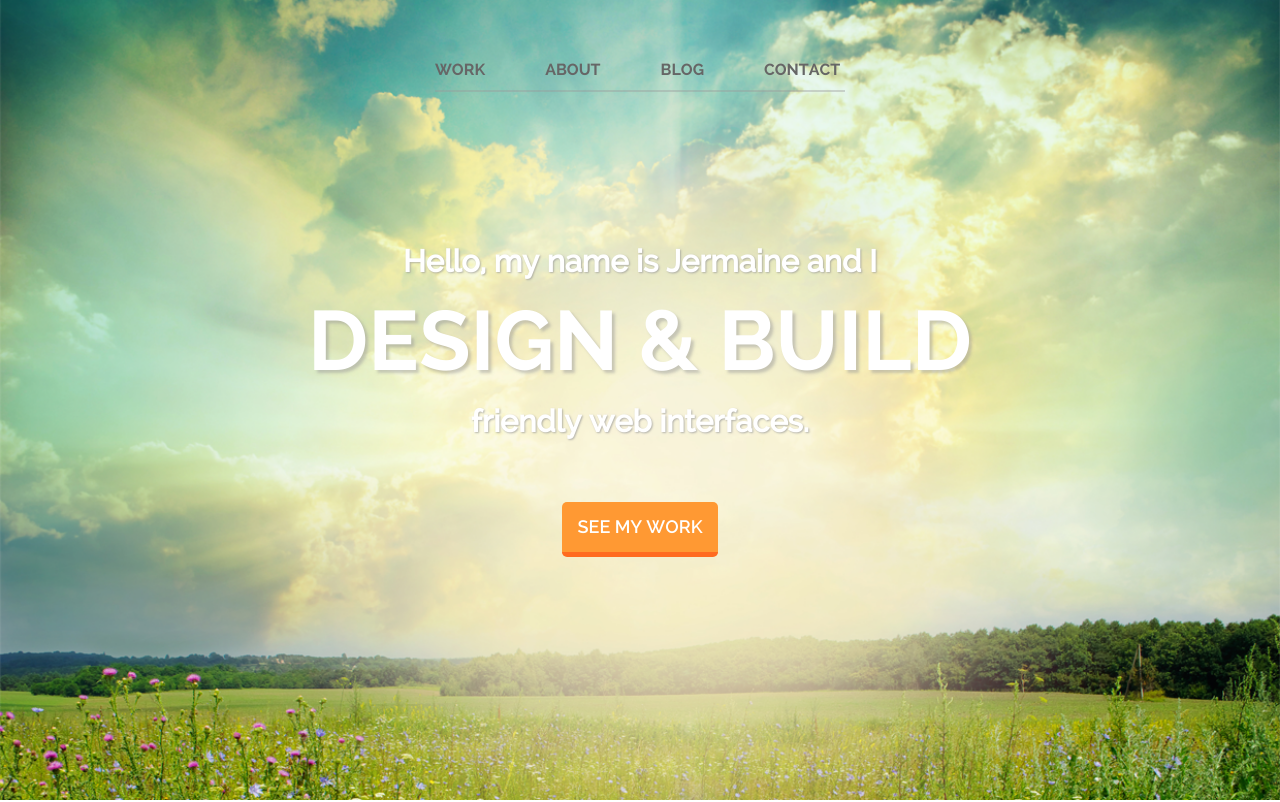
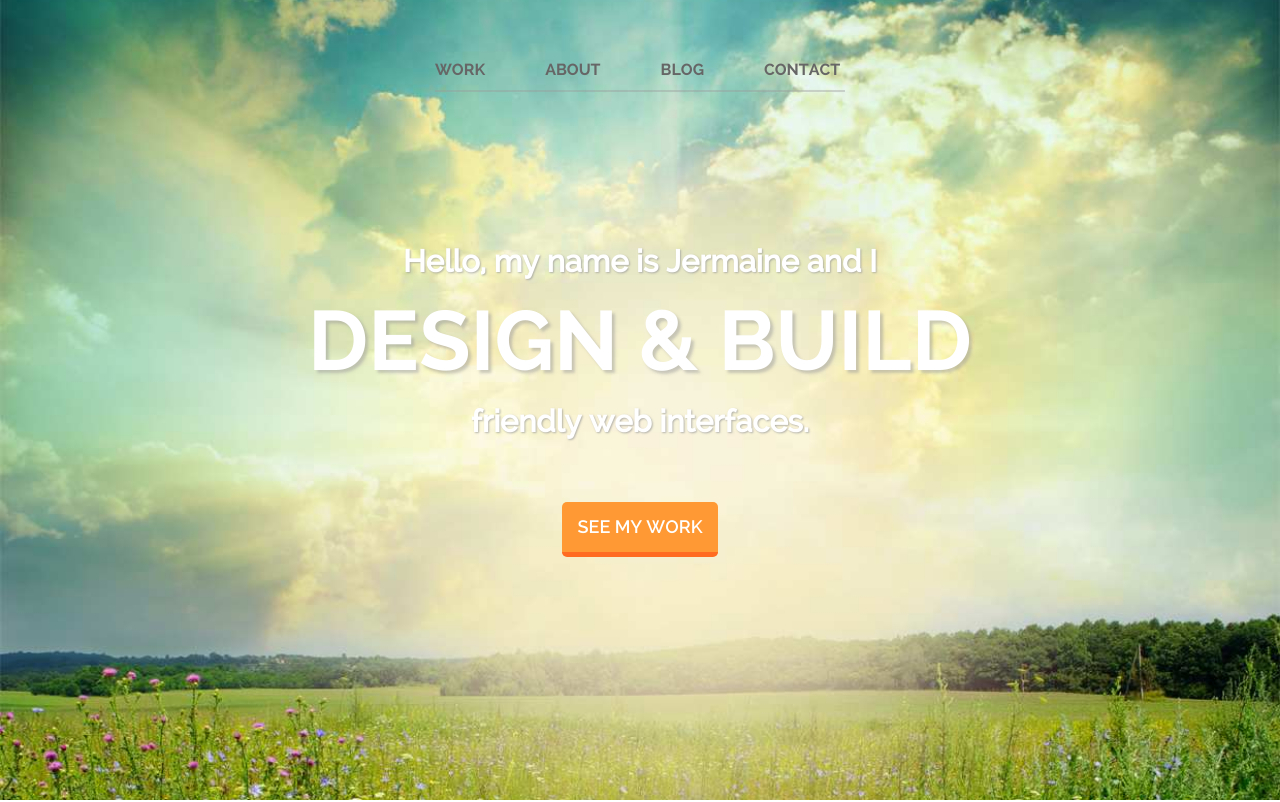
Before and after one commit to jermainewong/jermainewong.github.com, a plain HTML site: page index.html in a window 1280 px wide. Shown: the top 802 px of the page. Drawn offline with Linux system fonts and the light colour scheme.

Commit message:
switched to a smaller size image

```diff
--- a/css/main.css
+++ b/css/main.css
@@ -123,7 +123,7 @@ a:hover{
 #header{
 	height: 800px;
 	width: 100%;
-	background: url('../img/background3.png') no-repeat center center fixed;
+	background: url('../img/background3.jpg') no-repeat center center fixed;
 	background-size: auto;
 	-webkit-background-size: cover; /*for webkit*/
        -moz-background-size: cover; /*Mozilla*/
```
Also changed, not shown: img/background3.jpg (added).
